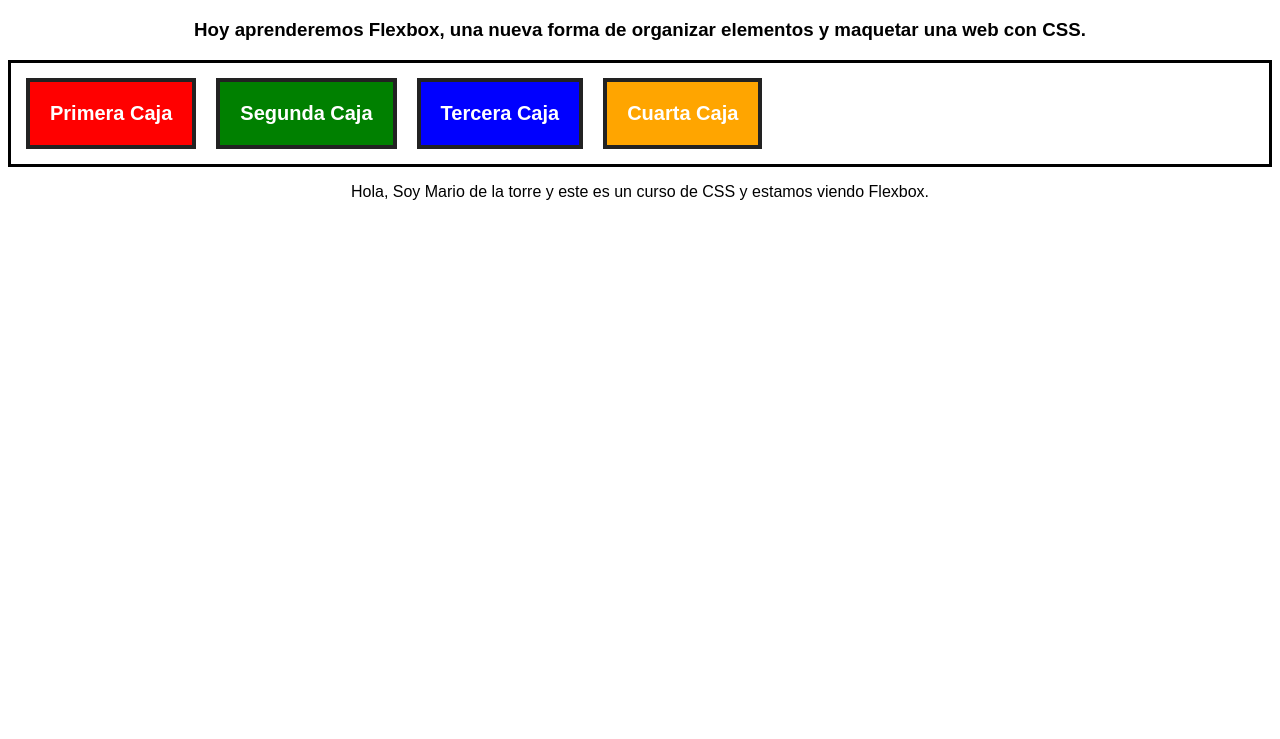
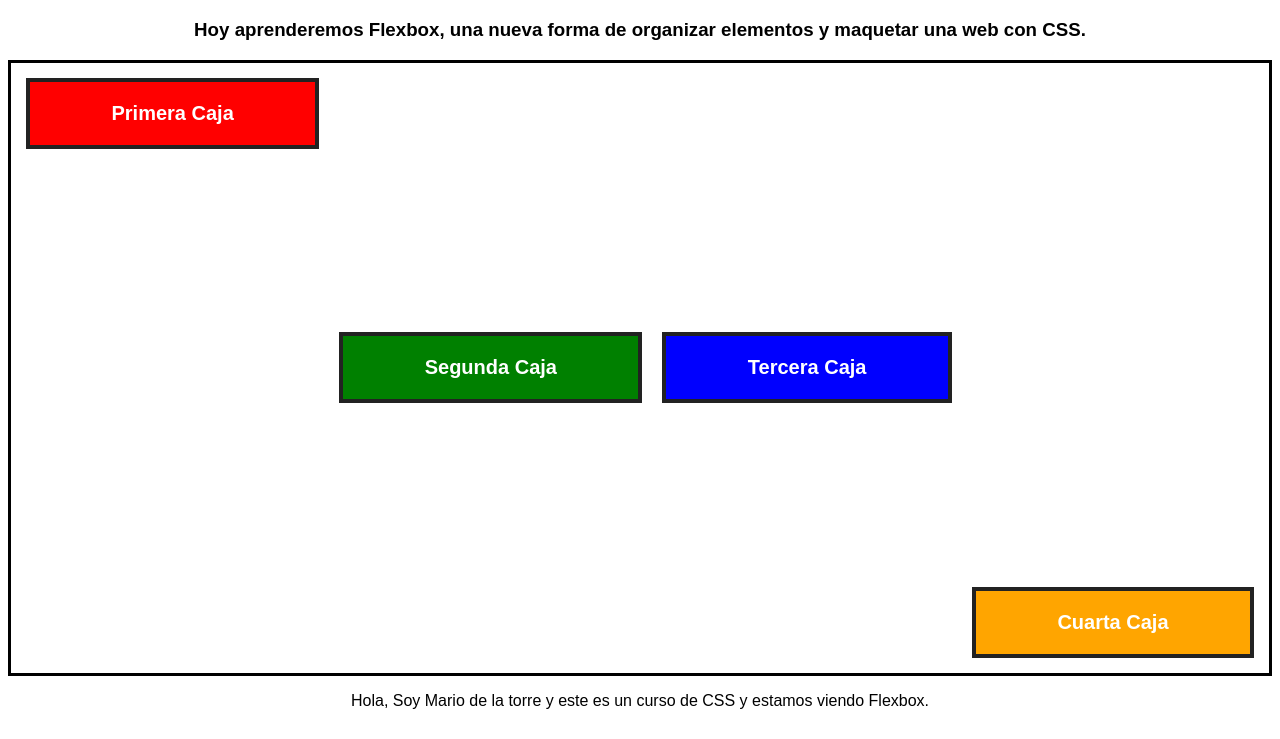
Before and after one commit to MarioDeLaTorreR/Introduction-SAAS, a plain HTML site: page Flexbox/Introduction-to-Flexbox/index.html in a window 1280 px wide. Shown: the part 61-800 px from the top of the page. Drawn offline with Linux system fonts and the light colour scheme.

Commit message:
Add files via upload

```diff
--- a/Flexbox/Introduction-to-Flexbox/styles.css
+++ b/Flexbox/Introduction-to-Flexbox/styles.css
@@ -11,8 +11,10 @@ body{
     flex-wrap: wrap;
     */
     flex-flow: row wrap;
+    justify-content: space-around;/*Alineacion horizontal*/
+    align-items: flex-start;/*Alineacion Vertical*/
 
-
+    height: 600px;
 
     border: 3px solid black;
     padding: 5px;
@@ -21,7 +23,7 @@ body{
 .caja{
     /*flex-grow: 1;Sirve para especificar que cantidad de espacio puede usar cada elemento flex */
     /*flex-basis: calc((100% / 3) - 68px); Se pueden combinar para hacer elementos flexibles*/
-
+    flex-grow: 1;
     font-size: 20px;
     font-weight: bold;
     text-align: center;
@@ -33,19 +35,24 @@ body{
 }
 
 .red{
+    align-self: flex-start;
     background: var(--rojo);
 }
 
 .green{
+    /*margin-top: 10%;*/
+    align-self: center;
     background: green;
 }
 
 .blue{
     /*flex-shrink: 0;Sirve para reducir el tamaño de una caja lo contrario a flex-grow*/
+    align-self: center;
     background: blue;
 }
 
 .orange{
     /*flex-basis: 100%;Sirve para declarar el ancho minimo o ancho base*/
+    align-self: flex-end;
     background: orange;
 }
```
